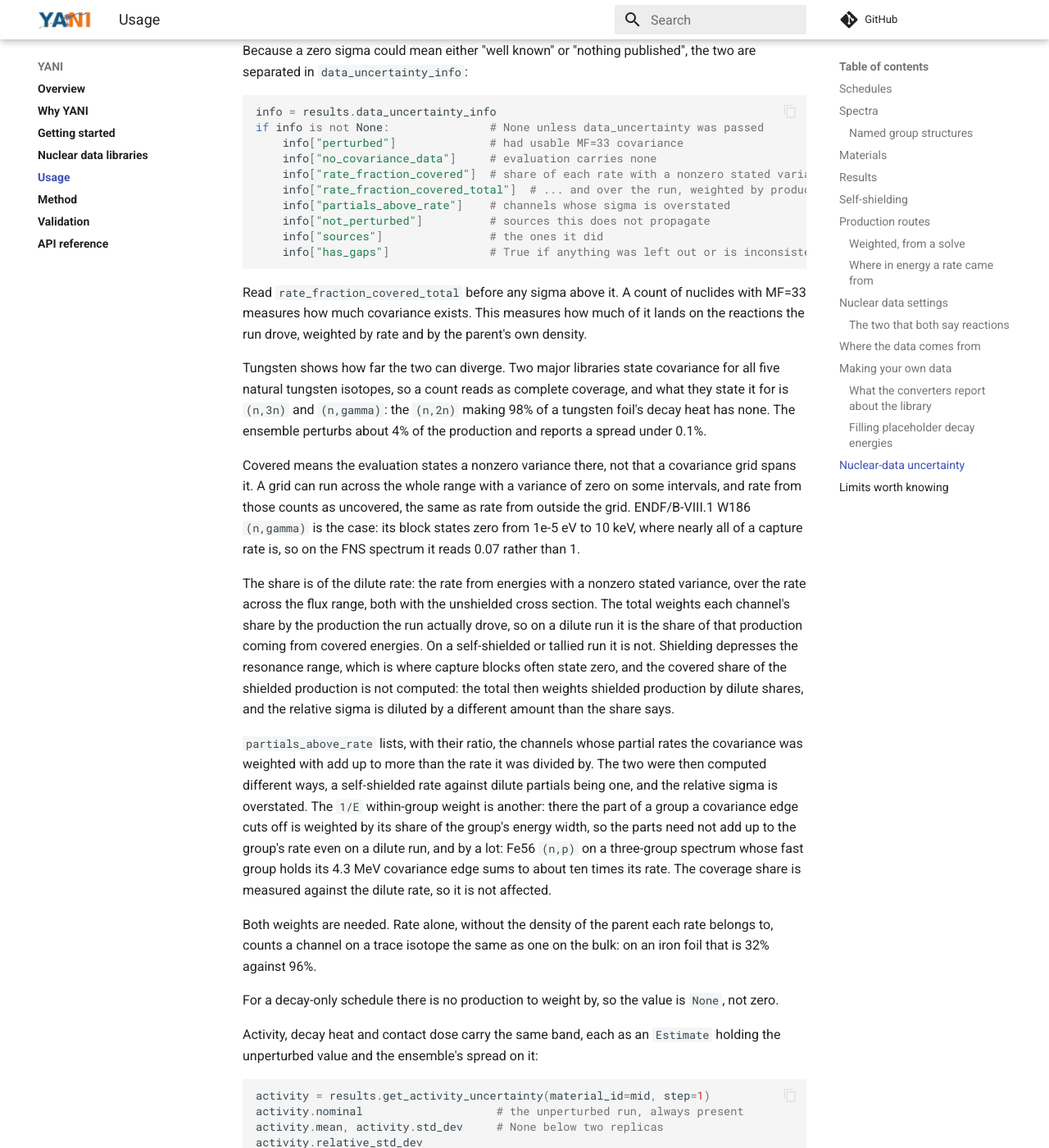
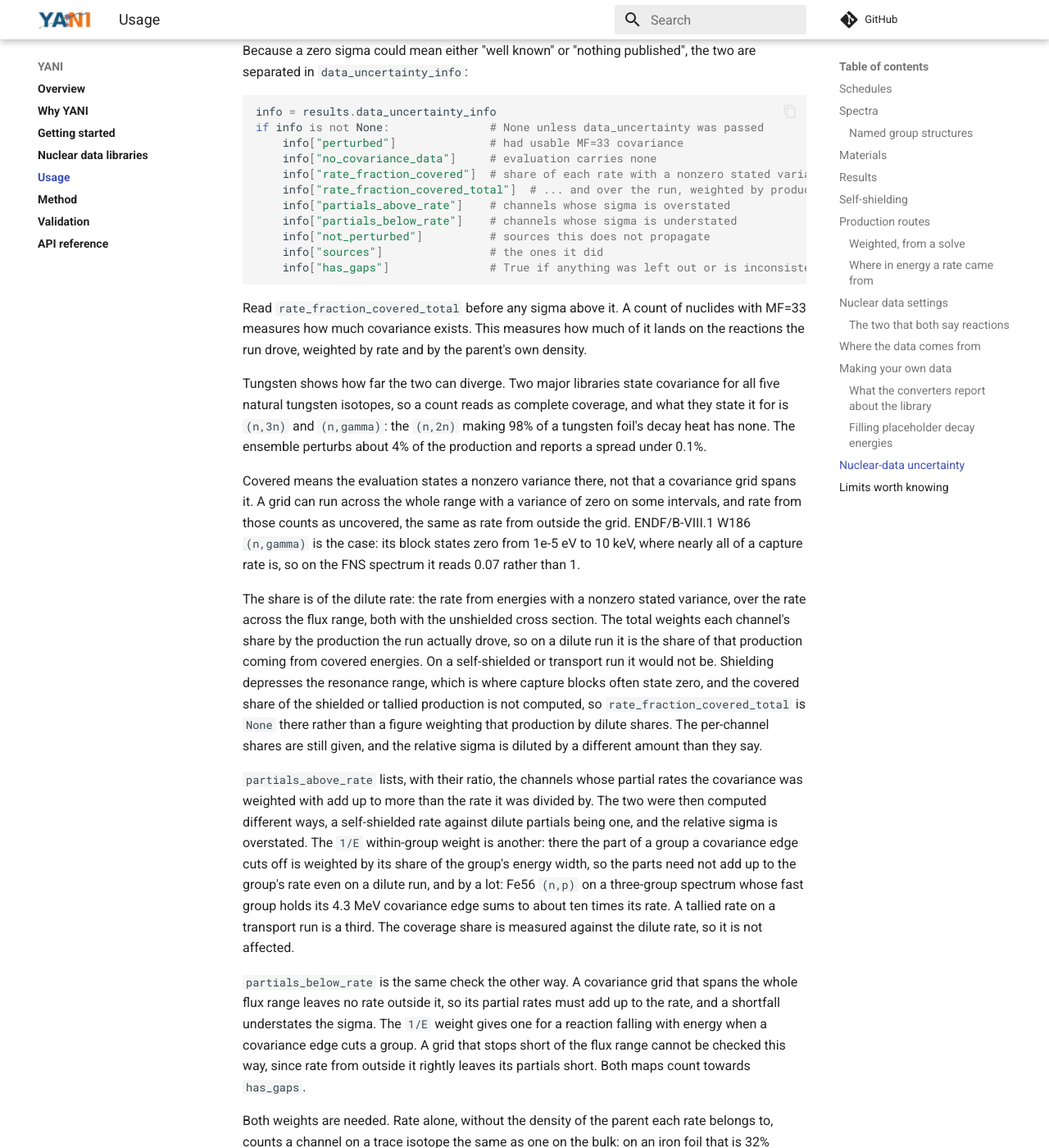
Before and after one commit to fusion-neutronics/yani, an MkDocs documentation site: the page built from docs/usage.md, in a window 1280 px wide and 1400 px high, scrolled down 15688 px. Shown: the whole window at 82% size. Built offline with MkDocs 1.6.1 and Material for MkDocs 9.7.7, drawn with Linux system fonts in a browser that asks for light colours; comment, search, counter and statistics services are not loaded.

Commit message:
List partials_below_rate and say the total is None off a dilute run
The core change now also reports channels whose partials, on a
covariance grid spanning the whole flux range, add up to less than the
rate, which understates the sigma. And rate_fraction_covered_total is
None on a self-shielded or transport run, where the production it
weights is not the dilute one its shares describe. A tallied rate is
named as a cause of partials_above_rate.

```diff
--- a/docs/usage.md
+++ b/docs/usage.md
@@ -765,6 +765,7 @@ if info is not None:               # None unless data_uncertainty was passed
     info["rate_fraction_covered"]  # share of each rate with a nonzero stated variance
     info["rate_fraction_covered_total"]  # ... and over the run, weighted by production
     info["partials_above_rate"]    # channels whose sigma is overstated
+    info["partials_below_rate"]    # channels whose sigma is understated
     info["not_perturbed"]          # sources this does not propagate
     info["sources"]                # the ones it did
     info["has_gaps"]               # True if anything was left out or is inconsistent
@@ -792,11 +793,12 @@ The share is of the dilute rate: the rate from energies with a nonzero stated
 variance, over the rate across the flux range, both with the unshielded cross
 section. The total weights each channel's share by the production the run
 actually drove, so on a dilute run it is the share of that production coming
-from covered energies. On a self-shielded or tallied run it is not. Shielding
-depresses the resonance range, which is where capture blocks often state zero,
-and the covered share of the shielded production is not computed: the total then
-weights shielded production by dilute shares, and the relative sigma is diluted
-by a different amount than the share says.
+from covered energies. On a self-shielded or transport run it would not be.
+Shielding depresses the resonance range, which is where capture blocks often
+state zero, and the covered share of the shielded or tallied production is not
+computed, so `rate_fraction_covered_total` is `None` there rather than a figure
+weighting that production by dilute shares. The per-channel shares are still
+given, and the relative sigma is diluted by a different amount than they say.
 
 `partials_above_rate` lists, with their ratio, the channels whose partial rates
 the covariance was weighted with add up to more than the rate it was divided
@@ -806,8 +808,16 @@ within-group weight is another: there the part of a group a covariance edge cuts
 off is weighted by its share of the group's energy width, so the parts need not
 add up to the group's rate even on a dilute run, and by a lot: Fe56 `(n,p)` on a
 three-group spectrum whose fast group holds its 4.3 MeV covariance edge sums to
-about ten times its rate. The coverage share is measured against the dilute
-rate, so it is not affected.
+about ten times its rate. A tallied rate on a transport run is a third. The
+coverage share is measured against the dilute rate, so it is not affected.
+
+`partials_below_rate` is the same check the other way. A covariance grid that
+spans the whole flux range leaves no rate outside it, so its partial rates must
+add up to the rate, and a shortfall understates the sigma. The `1/E` weight
+gives one for a reaction falling with energy when a covariance edge cuts a
+group. A grid that stops short of the flux range cannot be checked this way,
+since rate from outside it rightly leaves its partials short. Both maps count
+towards `has_gaps`.
 
 Both weights are needed. Rate alone, without the density of the parent each rate
 belongs to, counts a channel on a trace isotope the same as one on the bulk: on
```
Also changed, not shown: docs/method.md (+2 -1 lines).
